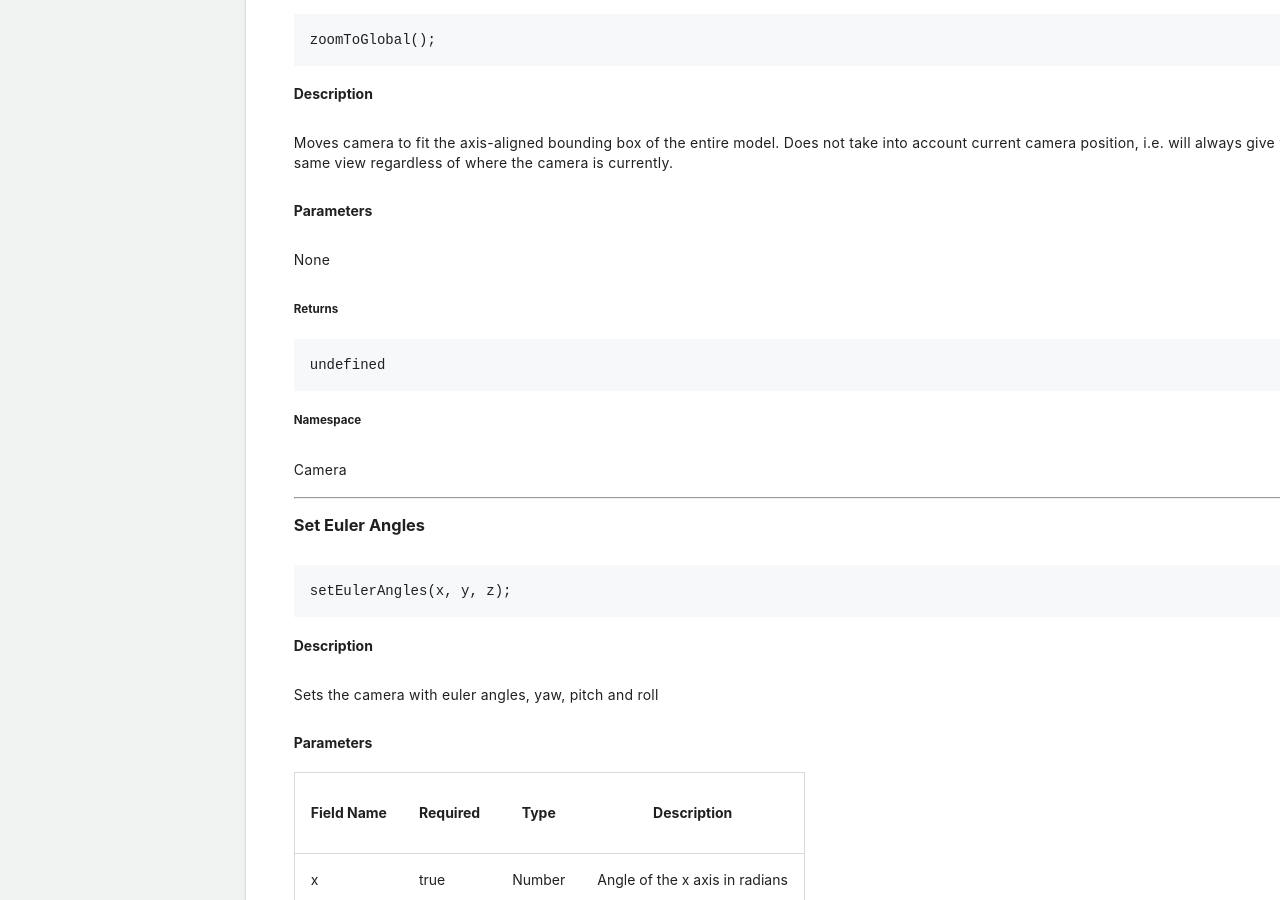
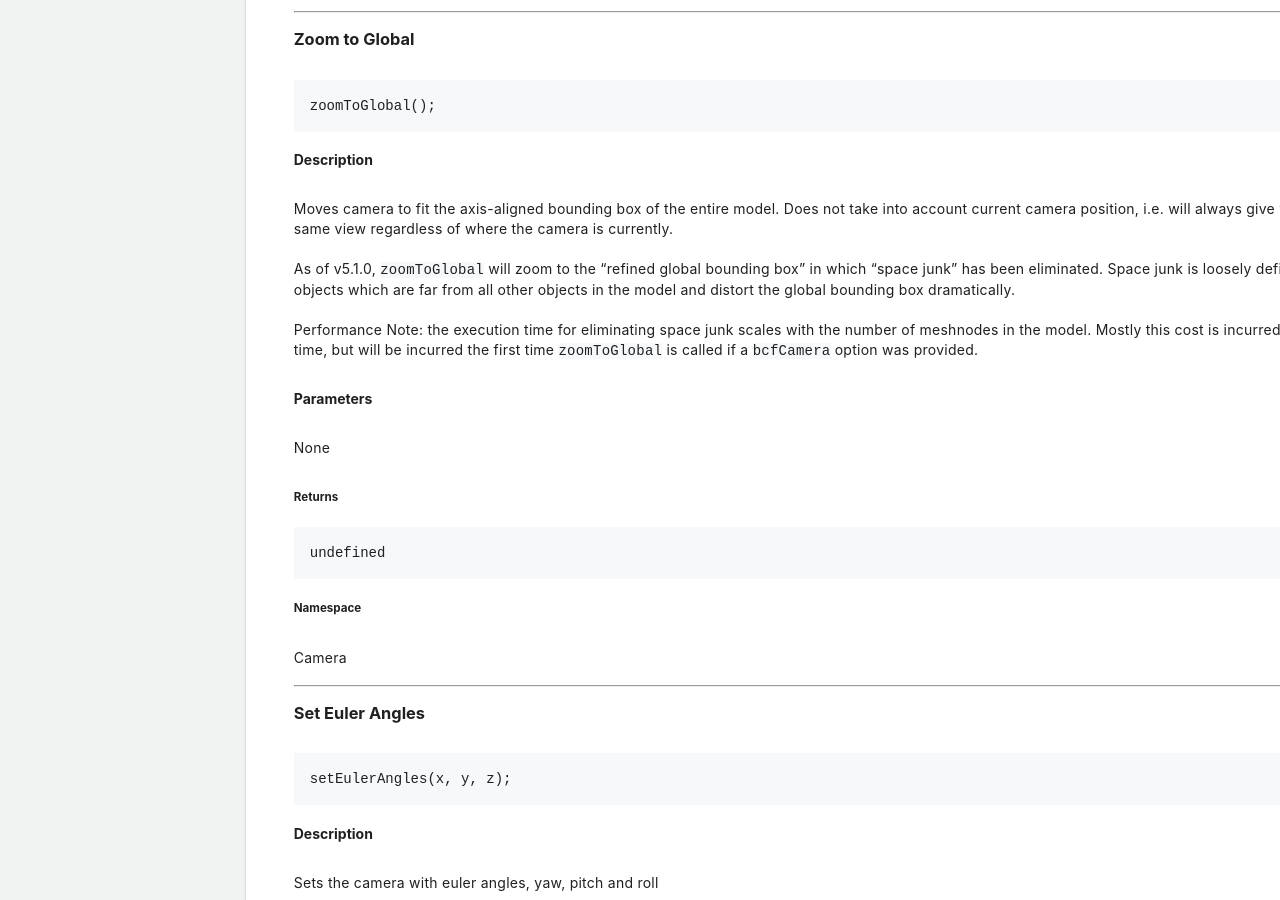
Before and after one commit to procore/documentation, a Jekyll site: the page built from other_procore_apis/bim_web_viewer.md, in a window 1280 px wide and 900 px high, scrolled down 11839 px. Built offline with Jekyll 4.4.1, drawn with Linux system fonts in a browser that asks for light colours; some of the changed text lies outside the part shown.

Commit message:
[BIM-Webviewer] Update Docs for Space Junk Elimination (#105)
* Update navToHomeView and zoomToGlobal docs for space junk

* Add a latest npm version badge

```diff
--- a/other_procore_apis/bim_web_viewer.md
+++ b/other_procore_apis/bim_web_viewer.md
@@ -14,6 +14,8 @@ section_title: Other Procore APIs
 ### Installation from NPM (recommended)
 
 <p class="heading-link-container"><a class="heading-link" href="#installation-from-npm-recommended"></a></p>
+
+![npm version](https://img.shields.io/npm/v/@procore/bim-webviewer-sdk?color=%23f47e42)
 
 The Procore BIM Web Viewer is available as a module on `npm` as [`@procore/bim-webviewer-sdk`](https://www.npmjs.com/package/@procore/bim-webviewer-sdk).
 
@@ -475,7 +477,7 @@ navToHomeView();
 
 #### Description
 
-Navigation to the home viewpoint if `bcfCamera` option has been set. If not, zooms to fit the axis-aligned bounding box of the entire model.
+Navigation to the home viewpoint if `bcfCamera` option has been set. If not, zooms to fit the axis-aligned bounding box of the entire model with space junk eliminated (see [`zoomToGlobal`](#zoom-to-global)).
 
 #### Parameters
 
@@ -592,6 +594,10 @@ zoomToGlobal();
 #### Description
 
 Moves camera to fit the axis-aligned bounding box of the entire model. Does not take into account current camera position, i.e. will always give you the same view regardless of where the camera is currently.
+
+As of v5.1.0, `zoomToGlobal` will zoom to the "refined global bounding box" in which "space junk" has been eliminated. Space junk is loosely defined as objects which are far from all other objects in the model and distort the global bounding box dramatically.
+
+Performance Note: the execution time for eliminating space junk scales with the number of meshnodes in the model. Mostly this cost is incurred at load time, but will be incurred the first time `zoomToGlobal` is called if a `bcfCamera` option was provided.
 
 #### Parameters
 
```
